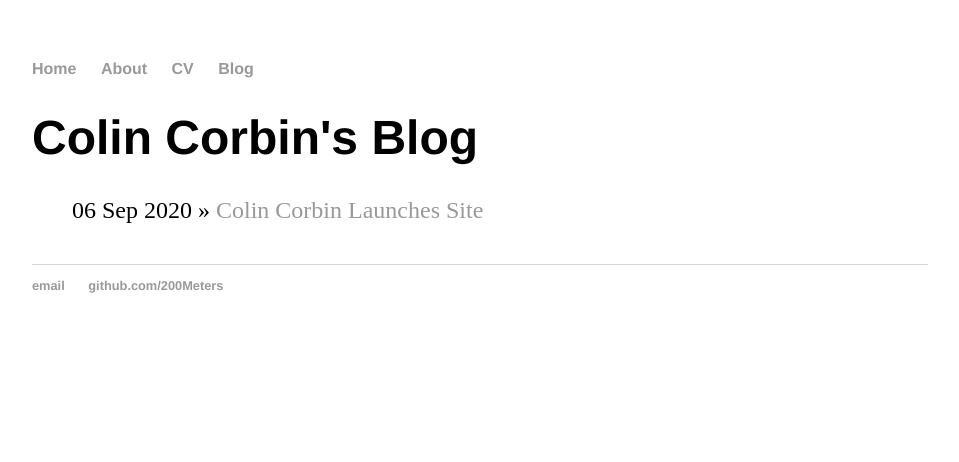
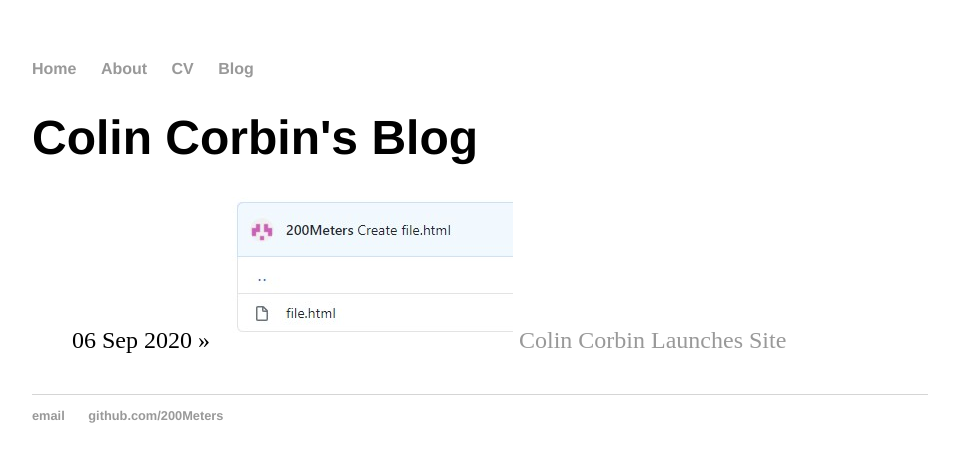
Before and after one commit to 200Meters/200Meters.github.io, a Jekyll site: the page built from blog/index.html, in a window 1280 px wide. Shown: the top 462 px of the page, without its empty margins (160-1119 px from the left). Built offline with Jekyll 4.4.1, drawn with Linux system fonts in a browser that asks for light colours.

Commit message:
Update index.html

```diff
--- a/blog/index.html
+++ b/blog/index.html
@@ -6,6 +6,6 @@
 	<ul class="posts">
 
 	  {% for post in site.posts %}
-	    <li><span>{{ post.date | date_to_string }}</span> » <a href="{{ post.url }}" title="{{ post.title }}">{{ post.title }}</a></li>
+	    <li><span>{{ post.date | date_to_string }}</span> » <img src=/assets/test-snip.jpg> <a href="{{ post.url }}" title="{{ post.title }}">{{ post.title }}</a></li>
 	  {% endfor %}
 	</ul>
```
